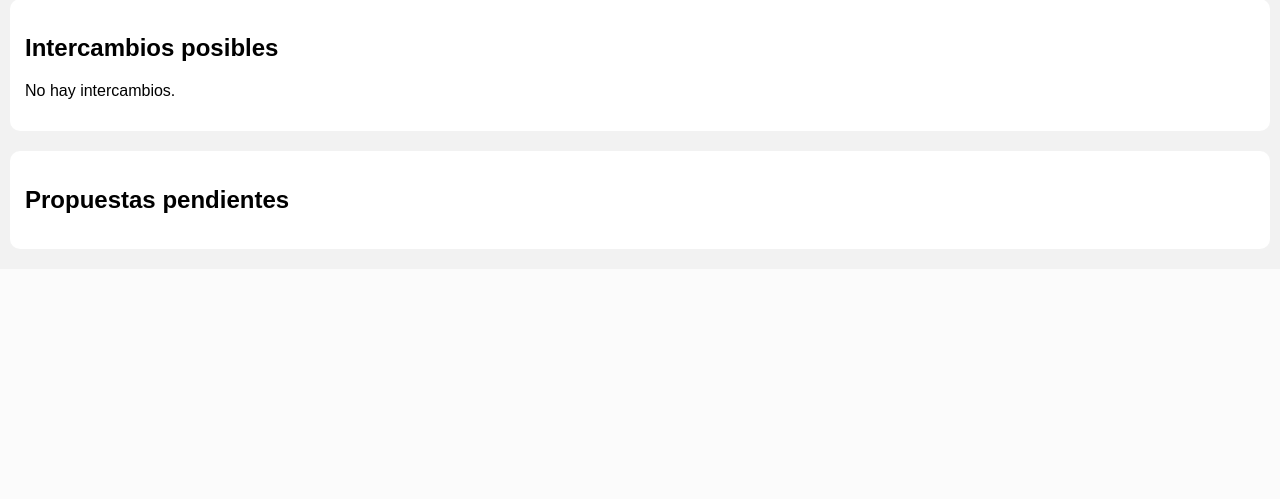
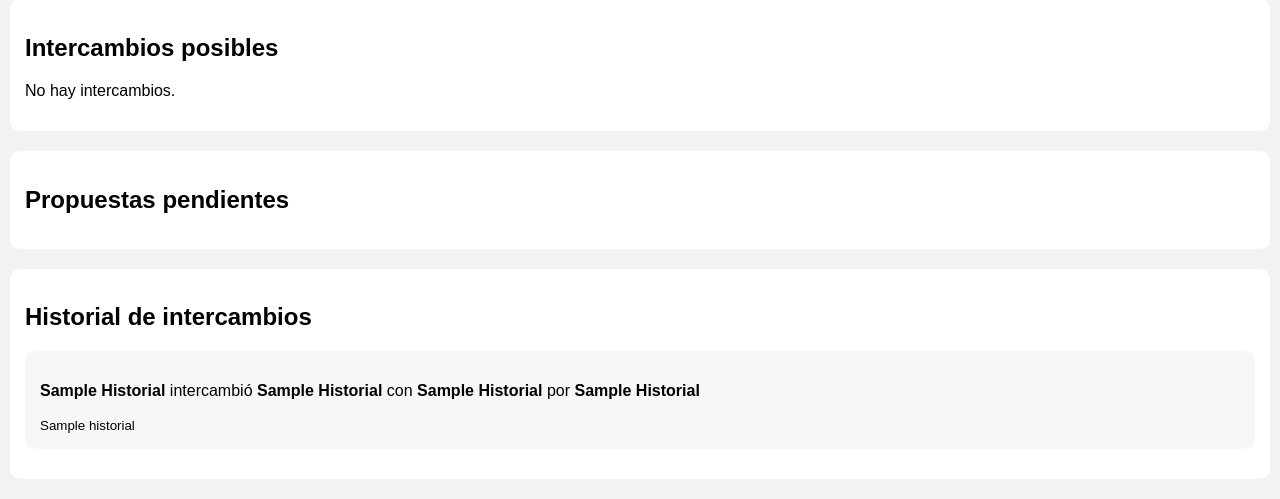
Before and after one commit to NanoLNGT/CROMOS, a Flask app: page / in a window 1280 px wide. Shown: the part 670-1169 px from the top of the page. Before the commit the page ends 883 px from the top, so only its background shows below. Run offline with Flask 3, Linux system fonts and the light colour scheme; the visitor is signed in with stand-in values (Sample User, id 1); a database or web service that is not in the repository returns one stand-in record (values such as "Sample title"); some libraries are stand-ins or nearby versions.

```diff
--- a/app.py
+++ b/app.py
@@ -72,6 +72,28 @@ CREATE TABLE IF NOT EXISTS propuestas (
 
     da1 TEXT,
     da2 TEXT
+
+)
+""")
+
+conexion.commit()
+
+# -------------------------
+# TABLA HISTORIAL
+# -------------------------
+
+cursor.execute("""
+CREATE TABLE IF NOT EXISTS historial (
+
+    id SERIAL PRIMARY KEY,
+
+    usuario1 TEXT,
+    usuario2 TEXT,
+
+    da1 TEXT,
+    da2 TEXT,
+
+    fecha TIMESTAMP DEFAULT CURRENT_TIMESTAMP
 
 )
 """)
@@ -597,6 +619,28 @@ def aceptar(id_propuesta):
         (usuario2, da1)
     )
 
+    # GUARDAR EN HISTORIAL
+
+    cursor.execute(
+        """
+        INSERT INTO historial
+        (
+            usuario1,
+            usuario2,
+            da1,
+            da2
+        )
+
+        VALUES (%s, %s, %s, %s)
+        """,
+        (
+            usuario1,
+            usuario2,
+            da1,
+            da2
+        )
+    )
+
     # BORRAR PROPUESTA
     cursor.execute(
         """
@@ -724,11 +768,20 @@ def inicio():
 
     propuestas = cursor.fetchall()
 
+    cursor.execute("""
+    SELECT *
+    FROM historial
+    ORDER BY fecha DESC
+    """)
+
+    historial = cursor.fetchall()
+
     return render_template(
         "index.html",
         usuario_actual=usuario_actual,
         inventario=inventario,
         propuestas=propuestas,
+        historial=historial,
         intercambios=intercambios
     )
 
--- a/templates/index.html
+++ b/templates/index.html
@@ -412,6 +412,50 @@
 
 </div>
 
+<div class="caja">
+
+    <h2>Historial de intercambios</h2>
+
+    {% for item in historial %}
+
+        <div class="trade">
+
+            <p>
+
+                <b>
+                    {{ item[1].title() }}
+                </b>
+
+                intercambió
+
+                <b>
+                    {{ item[3].title() }}
+                </b>
+
+                con
+
+                <b>
+                    {{ item[2].title() }}
+                </b>
+
+                por
+
+                <b>
+                    {{ item[4].title() }}
+                </b>
+
+            </p>
+
+            <small>
+                {{ item[5] }}
+            </small>
+
+        </div>
+
+    {% endfor %}
+
+</div>
+
 </body>
 
 </html>
```
